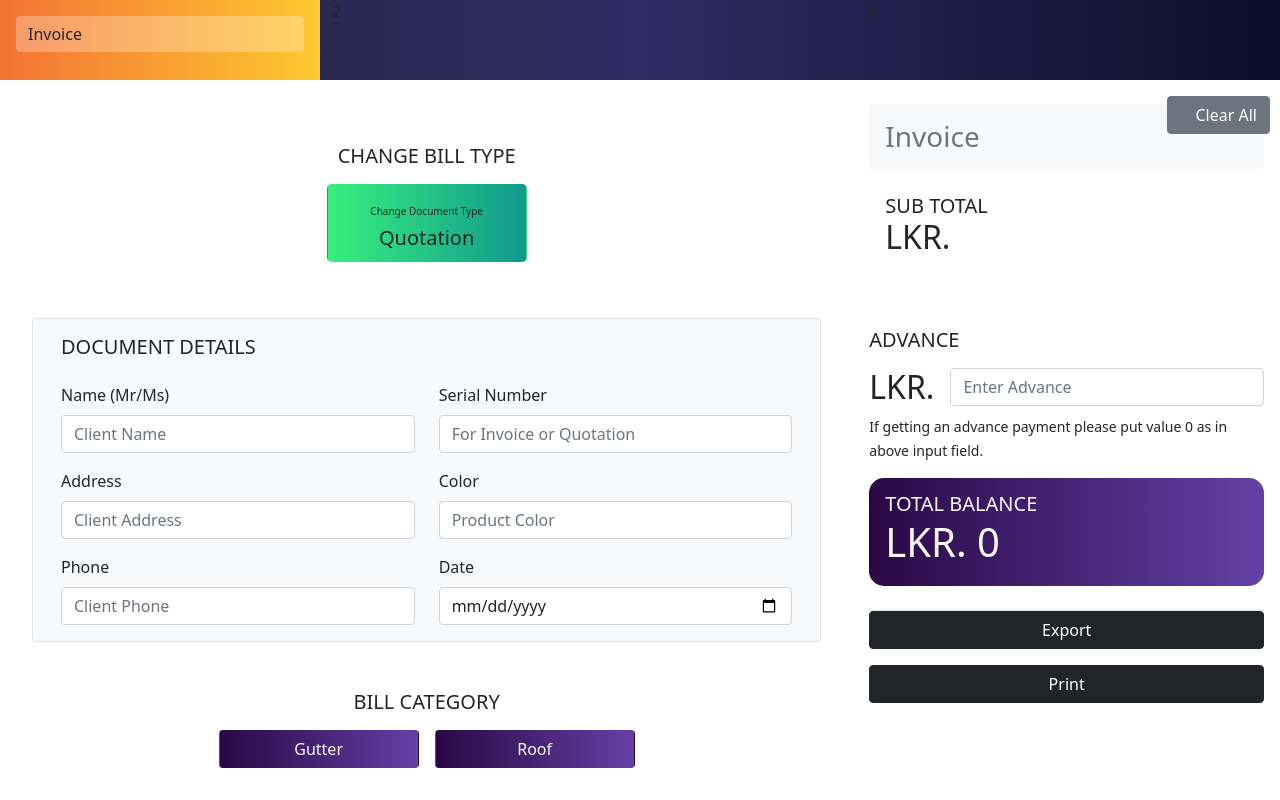
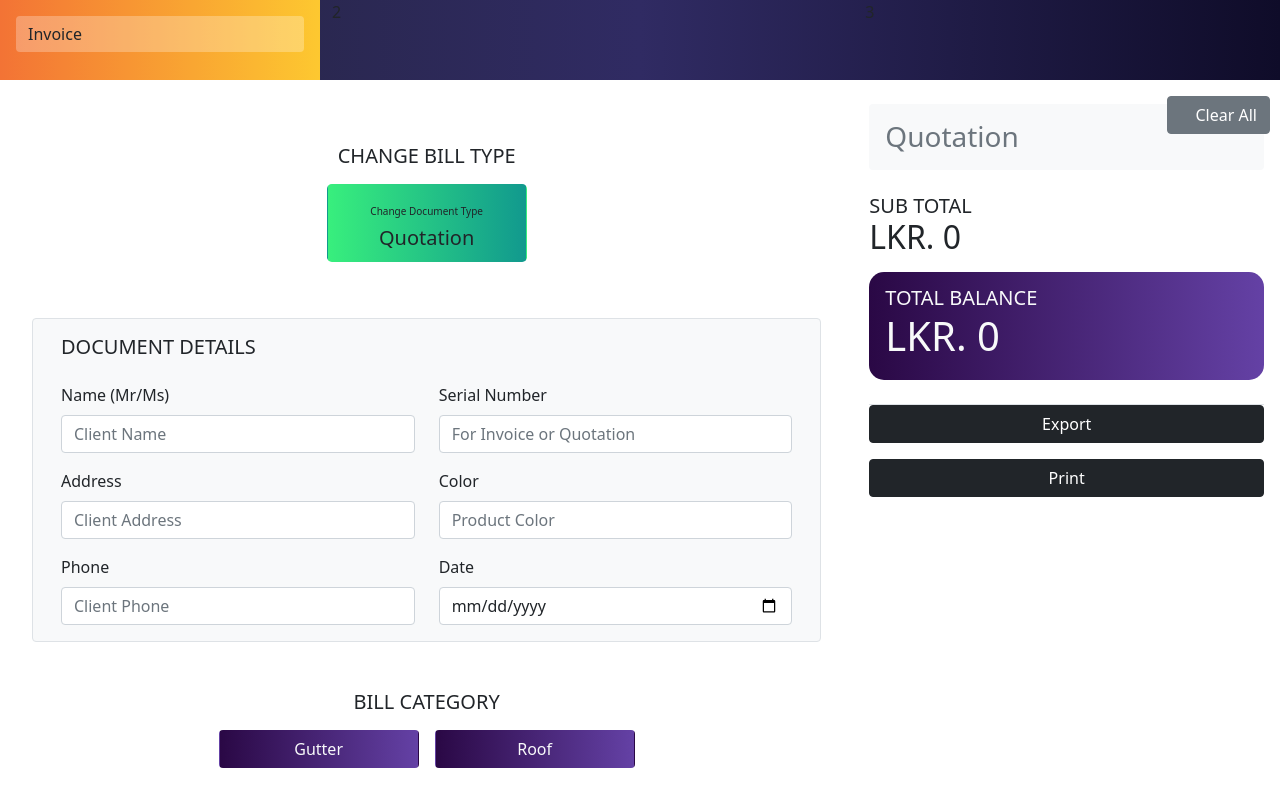
Before and after one commit to dinethpiyumantha/metarn_engineering_invoice_system, a React (Create React App) app: page / in a window 1280 px wide. Shown: the top 800 px of the page. Built offline with nearby package versions, Linux system fonts and the light colour scheme.

Commit message:
calculation finished

```diff
--- a/src/views/Container.js
+++ b/src/views/Container.js
@@ -115,6 +115,19 @@ class Container extends React.Component {
         const isRoof = (category === 'Gutter') ? false : true ;
         const invoiceArray = (isRoof) ? roofInvoice : gutterInvoice ;
         const details = {...this.state.billDetails};
+
+        // calculate total
+        let balancedTotalAmount = 0
+        if (isRoof) {
+            roofInvoice.map((item, i) => {
+                balancedTotalAmount+=parseFloat(item.amount)
+            })
+        } else {
+            gutterInvoice.map((item, i) => {
+                balancedTotalAmount+=parseFloat(item.amount)
+            })
+        }
+
         return (
             <div className="row m-0 p-0">
                 {/* Content Display         ---------------------------------------------------------------------------- */}
@@ -229,19 +242,19 @@ class Container extends React.Component {
                 <div className="col-md-4 p-3 view-calculation">
 
                     {/* Bill Type */}
-                    <h3 className="p-3 my-2 text-secondary bg-light rounded">Invoice</h3>
+                    <h3 className="p-3 my-2 text-secondary bg-light rounded text-capitalize">{this.state.docType}</h3>
 
                     <button type="button" className="btn btn-secondary"  style={{position: 'absolute', right: '10px', top: '12%'}}>
                     <i className="fa fa-refresh me-3" />
                     Clear All
                     </button>
-                    <div className="text-dark p-3 my-2">
-                    <h5 className="m-0">SUB TOTAL</h5>
-                    <h2>LKR.</h2>
+                    <div className="text-dark mt-4">
+                        <h5 className="m-0">SUB TOTAL</h5>
+                        <h2>LKR. {balancedTotalAmount}</h2>
                     </div>
 
                     {/* Advance Input */}
-                    <h5 className="mt-5">ADVANCE</h5>
+                    {(this.state.docType === 'invoice') && <span><h5 className="mt-5">ADVANCE</h5>
                     <h2 className="d-flex pt-2">
                         <div>LKR.</div>
                         <input
@@ -249,16 +262,18 @@ class Container extends React.Component {
                             type="text"
                             placeholder="Enter Advance"
                             onChange={(e) => this.setState({advancePayment: e.target.value})}
+                            disabled={(this.state.docType === 'invoice') ? false : true}
                         />
                     </h2>
 
                     {/* payment Disclaimer */}
                     <small className="my-2 lh-sm">If getting an advance payment please put value 0 as in above input field.</small>
+                    </span> }
 
                     {/* Total Price Preview */}
                     <div className="w-100 my-3 p-3 text-light view-total-price">
                         <h5 className="lh-1">TOTAL BALANCE</h5>
-                        <h1 className="lh-1">LKR. {this.state.totalBalance}</h1>
+                        <h1 className="lh-1">LKR. {balancedTotalAmount - parseFloat(advancePayment)}</h1>
                     </div>
 
                     {/* Buttons */}
```
